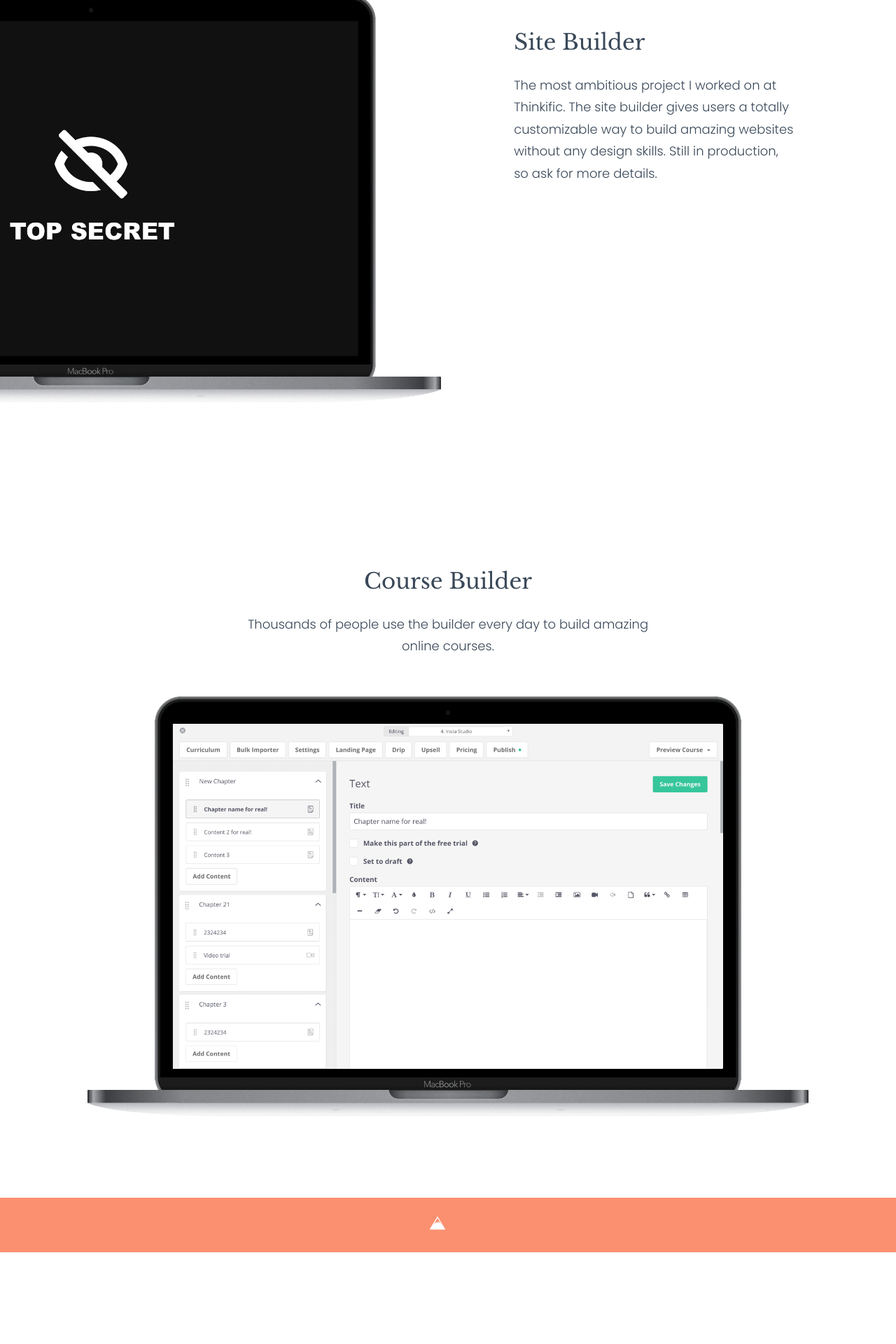
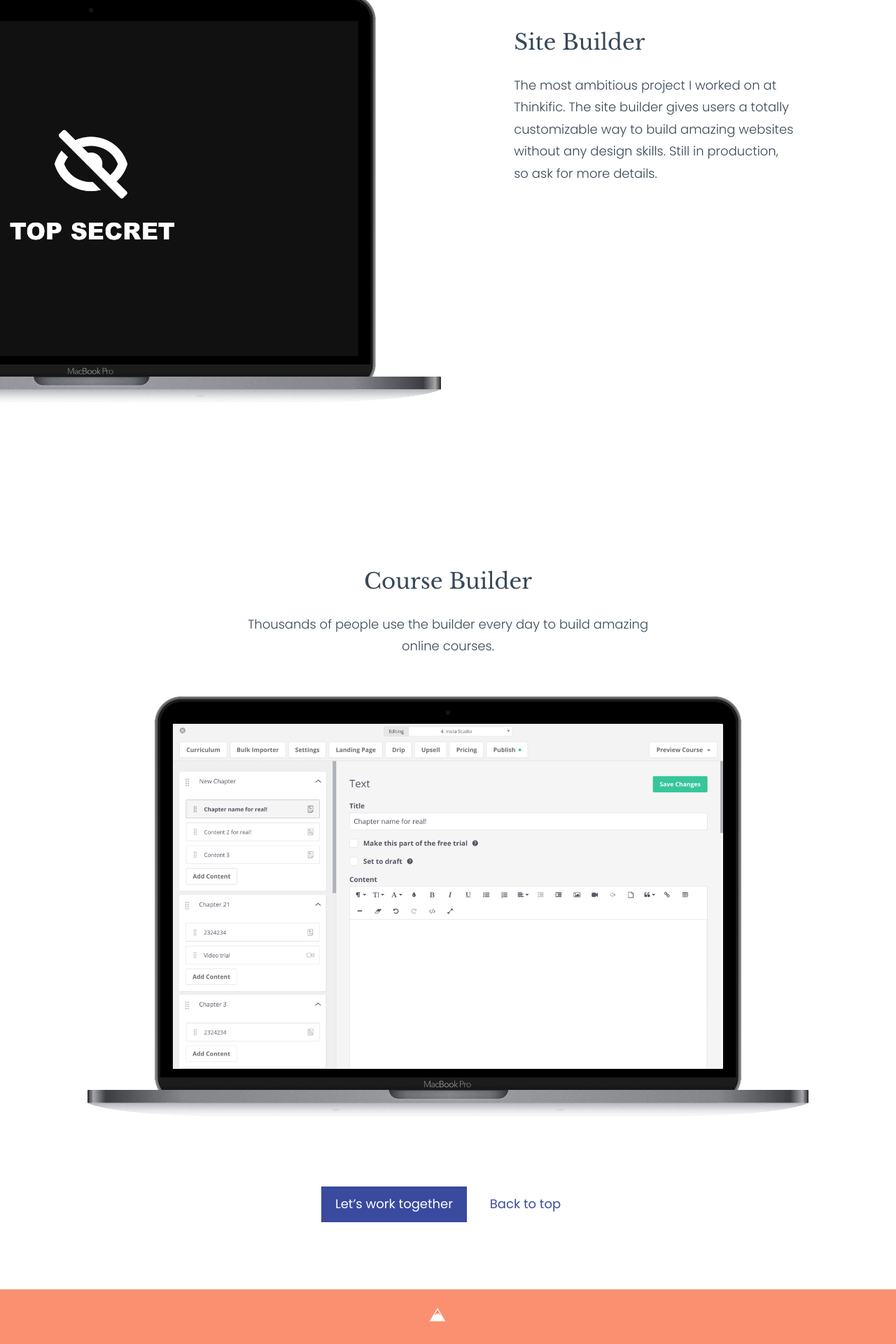
Before and after one commit to sgd/sgd.github.io, a Jekyll site: the page built from thinkific-portfolio.html, in a window 1280 px wide. Shown: the part 2359-4279 px from the top of the page at 70% size. Built offline with Jekyll 4.4.1, drawn with Linux system fonts in a browser that asks for light colours; nearby versions of some CDN libraries; before the commit the page ends 4148 px from its top, so only the background shows below that.

Commit message:
Smoother on mobile

```diff
--- a/_sass/_portfolio.scss
+++ b/_sass/_portfolio.scss
@@ -1,14 +1,13 @@
 .porfolio-header-overlap {
   @media only screen and
   (min-width: $screen-sm){
+    margin-top: -72px;
+    padding-top: 0;
+    background: transparent;
 
     .work__description {
       margin-top: 144px;
     }
-
-    margin-top: -72px;
-    padding-top: 0;
-    background: transparent;
   }
 }
 
@@ -18,6 +17,19 @@
   @include grid-container;
   padding-top: 112px;
   padding-bottom: 112px;
+
+  @media only screen and
+  (max-width: $screen-sm) {
+    padding-top: 96px;
+    padding-bottom: 96px;
+  }
+
+  @media only screen and
+  (max-width: $screen-xs) {
+    padding-top: 64px;
+    padding-bottom: 64px;
+    text-align: center;
+  }
 
   .portfolio__name {
     margin-top: 0;
--- /dev/null
+++ b/_sass/_sections.scss
@@ -0,0 +1,31 @@
+.center-cta {
+  text-align: center;
+  padding: 96px 40px;
+
+  @media only screen and
+  (max-width: $screen-sm) {
+    padding-top: 64px;
+    padding-bottom: 64px;
+    text-align: center;
+  }
+
+  .button--primary {
+    margin-right: 8px;
+  }
+
+  .section-title {
+    margin-top: 0;
+  }
+
+  @media only screen and
+  (max-width: $screen-sm){
+    .button--primary {
+      margin-right: 0;
+      margin-bottom: 8px;
+    }
+  }
+}
+
+.has-no-padding-bottom {
+  padding-bottom: 0 !important;
+}
--- a/_sass/_type.scss
+++ b/_sass/_type.scss
@@ -4,8 +4,11 @@
   margin-bottom: 32px;
 }
 
+h1, h2, h3, h4 {
+  font-family: 'Libre Baskerville', sans-serif;
+}
+
 h1 {
-  font-family: 'Libre Baskerville', sans-serif;
   font-size: 53px;
 }
 
--- a/_sass/_variables.scss
+++ b/_sass/_variables.scss
@@ -1,4 +1,6 @@
-//== Colours ==//
+// ----------------
+// Colors
+// ----------------
 
 $grey: #394858;
 $grey-medium: #B8BCC2;
--- a/assets/css/main.scss
+++ b/assets/css/main.scss
@@ -20,6 +20,7 @@
 @import "header";
 @import "testimonials";
 @import "gallery";
+@import "sections";
 
 // Pages
 @import "work";
--- a/thinkific-portfolio.html
+++ b/thinkific-portfolio.html
@@ -60,7 +60,7 @@
   </div>
 </section>
 
-<section class="portfolio--centered">
+<section class="portfolio--centered has-no-padding-bottom">
   <div class="portfolio__description">
     <h4 class="portfolio__name">
       Course Builder
@@ -74,10 +74,11 @@
   </div>
 </section>
 
-<!--
 <section class="center-cta">
-  <h2>There is mo
-  <a href="/contact/" class="button--primary">
+  <a href="#top" class="button--primary">
     Let&rsquo;s work together
   </a>
-</section> -->
+  <a href="#top" class="button--secondary">
+    Back to top
+  </a>
+</section>
```
